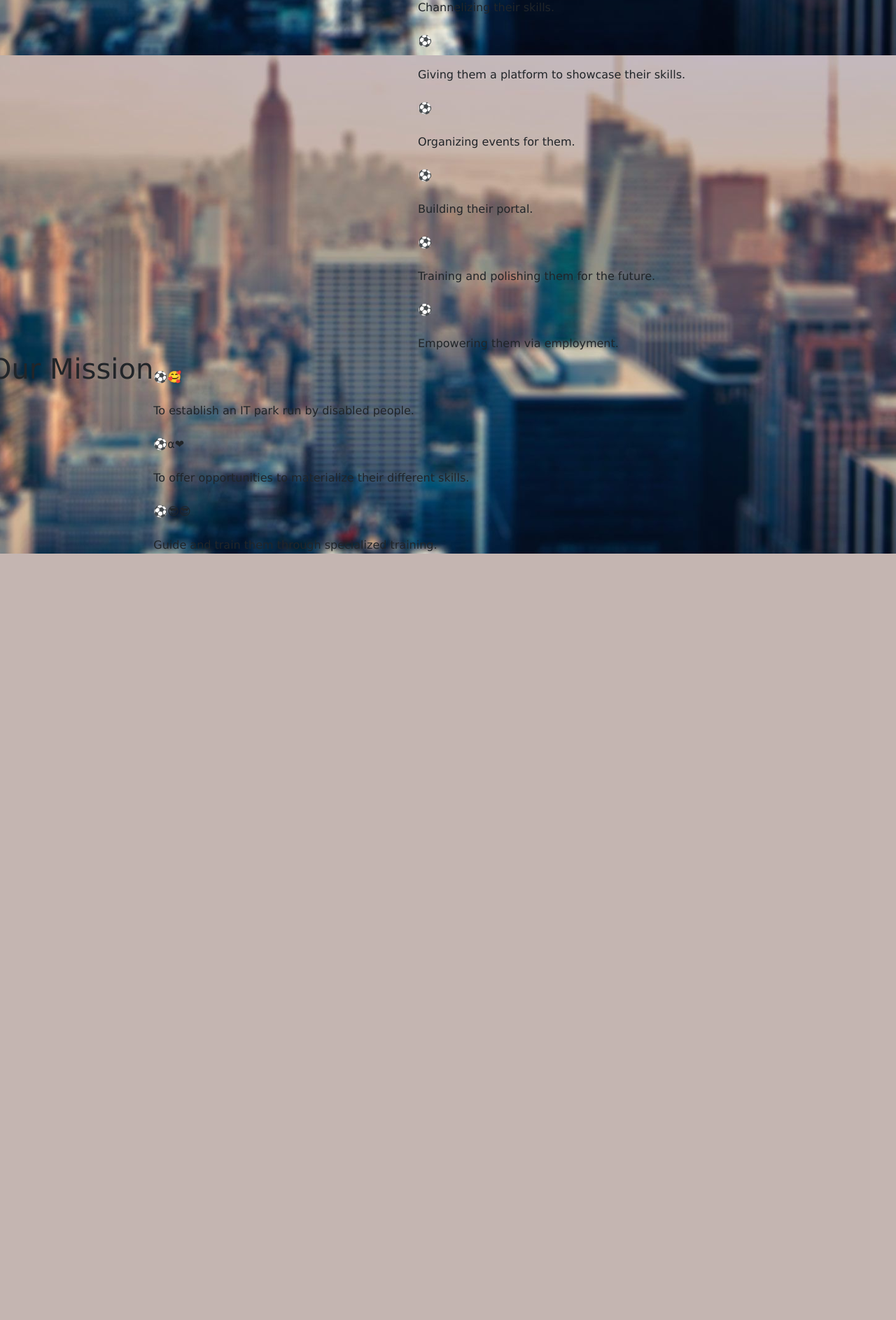
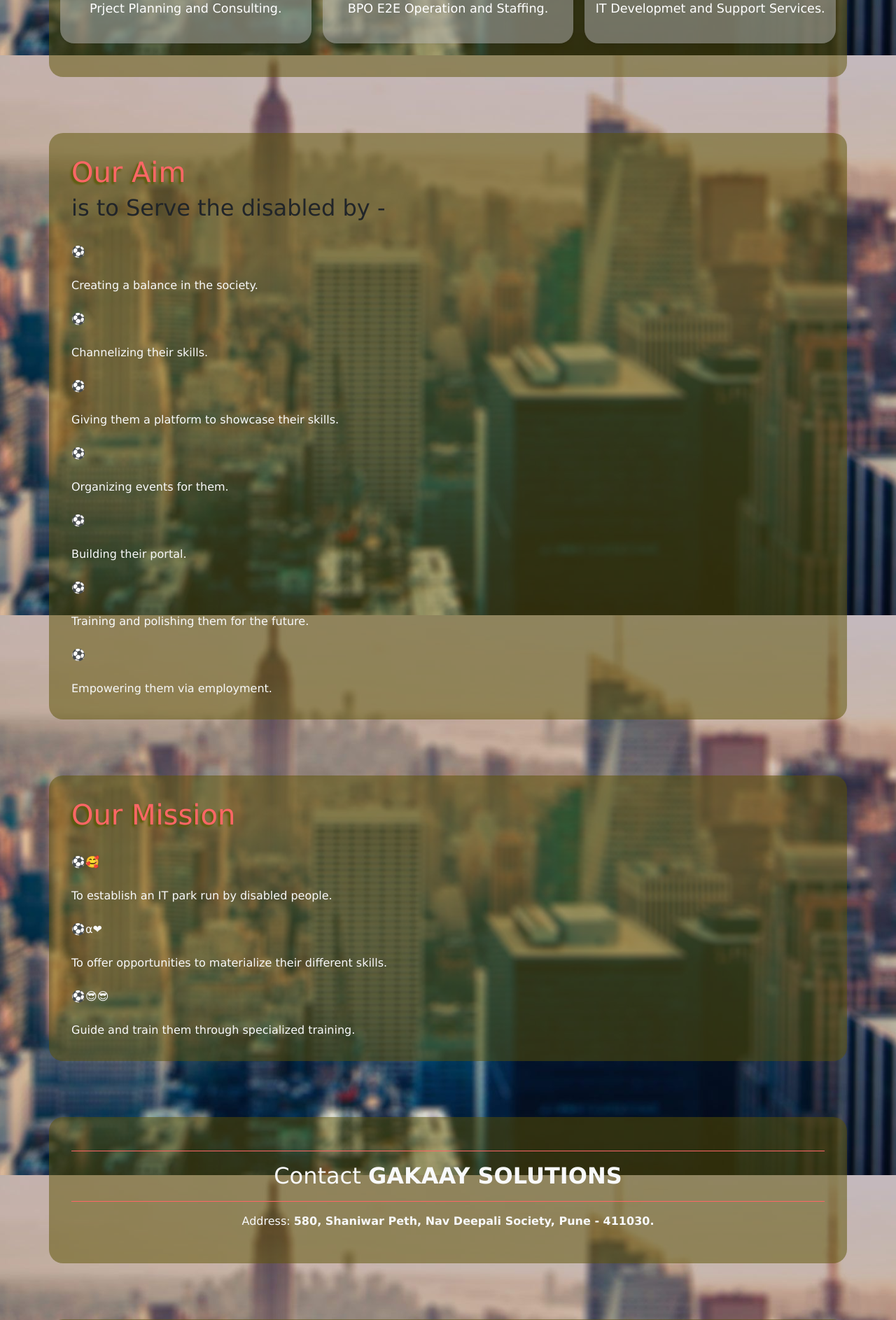
Before and after one commit to sudarshanam16/ngo, a PHP site: page /gakaayabout.html in a window 1280 px wide. Shown: the part 721-2607 px from the top of the page at 70% size. Before the commit the page ends 1512 px from the top, so only its background shows below. Run offline with PHP 8.4, Linux system fonts and the light colour scheme; some web fonts are replaced.

Commit message:
added info, changed styles

```diff
--- a/gakaayabout.html
+++ b/gakaayabout.html
@@ -16,14 +16,14 @@
     <script src="https://stackpath.bootstrapcdn.com/bootstrap/4.5.2/js/bootstrap.min.js" integrity="sha384-B4gt1jrGC7Jh4AgTPSdUtOBvfO8shuf57BaghqFfPlYxofvL8/KUEfYiJOMMV+rV" crossorigin="anonymous"></script>
 
 
-    <title>MISSAN FOUNDATION</title>
+    <title>Gakaay Solutions</title>
 
 </head>
 
 <body>
     <div class="mt-5">
-        <nav class="fixed-top navbar navbar-expand-lg navbar-light bg-light">
-            <a class="navbar-brand" href="index.html">MF</a>
+        <nav class="fixed-top navbar navbar-expand-lg navbar-light bg-transparent">
+            <a class="navbar-brand" href="index.html">Home</a>
             <button class="navbar-toggler" type="button" data-toggle="collapse" data-target="#navbarNavAltMarkup" aria-controls="navbarNavAltMarkup" aria-expanded="false" aria-label="Toggle navigation">
               <span class="navbar-toggler-icon"></span>
             </button>
@@ -31,32 +31,52 @@
                 <div class="navbar-nav ml-auto">
                     <a class="nav-item nav-link active" href="gakaayabout.html">Gakaay</a>
                     <a class="nav-item nav-link " href="missanabout.html">Missan</a>
-                    <a class="nav-item nav-link " href="recruit.html">Recruitments</a>
+                    <a class="nav-item nav-link " href="recruit.php">Recruitments</a>
                 </div>
             </div>
         </nav>
     </div>
-    <!-- <div class="header">
-        <div><a href="index.html">&copy; MISSAN FOUNDATION</a></div>
-        <div class="nav">
-            <div><a href="about.html">About Us</a></div>
-            <div><a href="recruit.html">Recruitments</a></div>
+
+    <div class="text-center header">
+        GAKAAY SOLUTIONS
+    </div>
+
+    <div class="container">
+        <h1 class="heading">What we do</h1>
+        <div class="d-flex flex-column flex-md-row justify-content-center">
+            <div class="col-12 col-md-4  bg-missan-about shadow-lg text-center mb-3">
+                <img src="https://cdn2.iconfinder.com/data/icons/house-buildings/48/19-512.png" class="mission-about-icons">
+                <p>End-to-End Recruitment.</p>
+            </div>
+            <div class="col-12 col-md-4 ml-md-3 bg-missan-about shadow-sm text-center mb-3">
+                <img src="https://cdn2.iconfinder.com/data/icons/house-buildings/48/19-512.png" class="mission-about-icons">
+                <p>Resource Outsourcing.</p>
+            </div>
+            <div class="col-12 col-md-4 ml-md-3 bg-missan-about shadow-lg text-center mb-3">
+                <img src="https://cdn2.iconfinder.com/data/icons/house-buildings/48/19-512.png" class="mission-about-icons">
+                <p>Permanent and Contract Staffing.</p>
+            </div>
         </div>
-    </div> -->
-
-    <div class="row">
-        <h1>Our Mission</h1>
-        <div class="about">
-            <div class="col-4"><br/>⚽<br/><br/>To establish an IT park run by disabled people.</div>
-            <div class="col-4"><br/>⚽<br/><br/>To offer opportunities to materialize their different skills.</div>
-            <div class="col-4 col-lg-6"><br/>⚽<br/><br/>Guide and train them through specialized training.</div>
+        <div class="d-flex flex-column flex-md-row justify-content-center">
+            <div class="col-12 col-md-4  bg-missan-about shadow-sm text-center mb-3">
+                <img src="https://cdn2.iconfinder.com/data/icons/house-buildings/48/19-512.png" class="mission-about-icons">
+                <p>Prject Planning and Consulting.</p>
+            </div>
+            <div class="col-12 col-md-4 ml-md-3 bg-missan-about shadow-sm text-center mb-3">
+                <img src="https://cdn2.iconfinder.com/data/icons/house-buildings/48/19-512.png" class="mission-about-icons">
+                <p>BPO E2E Operation and Staffing.</p>
+            </div>
+            <div class="col-12 col-md-4 ml-md-3 bg-missan-about shadow-sm text-center mb-3">
+                <img src="https://cdn2.iconfinder.com/data/icons/house-buildings/48/19-512.png" class="mission-about-icons">
+                <p>IT Developmet and Support Services.</p>
+            </div>
         </div>
     </div>
 
-    <div class="row">
-        <h1>Our Aim</h1>
+    <div class="container">
+        <h1 class="heading">Our Aim</h1>
         <h2>is to Serve the disabled by -</h2>
-        <div class="about">
+        <div class="text-light">
             <div><br/>⚽<br/><br/>Creating a balance in the society.</div>
             <div><br/>⚽<br/><br/>Channelizing their skills.</div>
             <div><br/>⚽<br/><br/>Giving them a platform to showcase their skills.</div>
@@ -67,14 +87,38 @@
         </div>
     </div>
 
-    <div class="row">
-        <h1>Our Mission</h1>
-        <div class="about">
+    <div class="container">
+        <h1 class="heading">Our Mission</h1>
+        <div class="text-light">
             <div><br/>⚽🥰<br/><br/>To establish an IT park run by disabled people.</div>
             <div><br/>⚽α❤<br/><br/>To offer opportunities to materialize their different skills.</div>
             <div><br/>⚽😎😎<br/><br/>Guide and train them through specialized training.</div>
         </div>
     </div>
+
+    <div class="container text-center">
+        <hr>
+        <h2 class="intro-text text-center text-light">Contact
+            <strong>GAKAAY SOLUTIONS</strong>
+        </h2>
+        <hr>
+        <p class="text-light">
+            Address: <strong>580, Shaniwar Peth, Nav Deepali Society, Pune - 411030.</strong>
+        </p>
+    </div>
+
+    <div class="container text-center heading mb-4">
+        <h1>Get in touch with us</h1>
+        <p class="text-light"><img class='email2' src="https://dl.dropbox.com/s/7azfx59qlct5aka/email-5-512.png?dl=0" style="width:40px;height:40px;" alt="#">&nbsp;&nbsp; gakaaysolutions@gmail.com</p>
+        <tr>
+            <td><a href='https://www.facebook.com/pg/gakaaysolutions/posts/' target="_blank"><img class='email' src="https://dl.dropbox.com/s/4379g2tpwft2hwh/fblogo.png?dl=0" style="width:40px;height:40px;" alt="#"></a></td>
+            <td>&nbsp;&nbsp;</td>
+            <td><a href="linkedin.com/in/memat-services-30b22314a" target="_blank"><img class='email' src="https://dl.dropbox.com/s/mi4w5w5vr5kuvuh/linkedin-512.png?dl=0" style="width:40px;height:40px;" alt="#"></a></td>
+        </tr>
+        <br/><br/>
+        <div class="copyright">&copy;Copyright GAKAAY SOLUTIONS 2021</div>
+    </div>
+
 </body>
 
 </html>
--- a/style.css
+++ b/style.css
@@ -34,17 +34,18 @@ body {
 hr {
     border-color: rgb(255, 102, 102) !important;
 }
-input[type=file]::-webkit-file-upload-button, input[type=submit]{
+input[type=file]::-webkit-file-upload-button, input[type=submit], button{
     color: white;
     background-color: rgb(255, 102, 102);
     cursor: pointer;
-    border-radius: 10px;
+    border-radius: 10px !important;
     border: none;
     box-shadow: -3px 3px 3px rgb(90, 90, 7);
     margin-right: 1rem;
 }
 input:disabled{
     cursor: default;
+    opacity: 70%;
 }
 .header{
     margin: 5rem auto 0 auto;
@@ -55,6 +56,14 @@ input:disabled{
     color: rgb(255, 102, 102);
     text-shadow: -3px 3px 3px rgb(90, 90, 7);
     border-radius: 10px;
+}
+ul{
+    width: 100%; text-align: left; margin: auto;
+}
+i{
+    color: black;
+    font-style: normal;
+    font-weight: bold;
 }
 
 /* .header {
```
Also changed, not shown: index.html (+39 -43 lines), missanabout.html (+59 -2 lines), recruit.php (+4 -4 lines).
